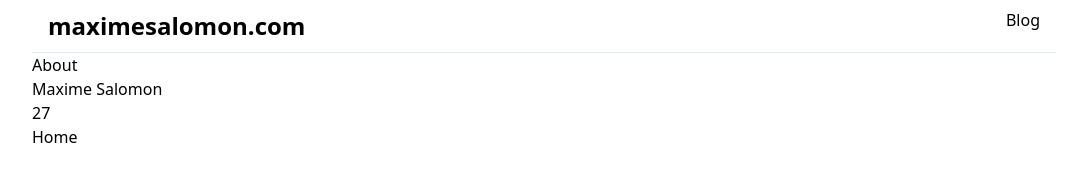
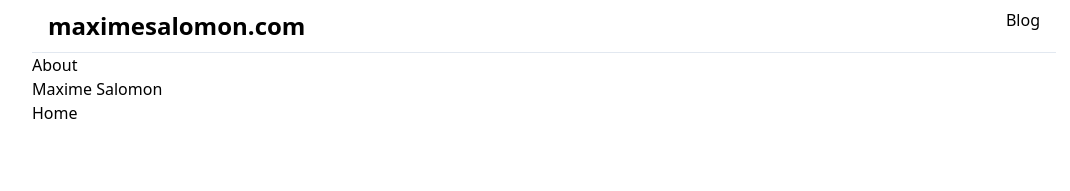
Before and after one commit to maximesalomon/maximesalomon, a Next.js app: page /about in a window 1280 px wide. Shown: the top 191 px of the page, without its empty margins (96-1166 px from the left). Built offline with nearby package versions, Linux system fonts and the light colour scheme.

Commit message:
rm 27 about

```diff
--- a/pages/about.tsx
+++ b/pages/about.tsx
@@ -7,7 +7,6 @@ const AboutPage: React.FunctionComponent = () => (
   <Layout title="About">
     <h1>About</h1>
     <p>Maxime Salomon</p>
-    <p>27</p>
     <p>
       <Link href="/">
         <a>Home</a>
```
